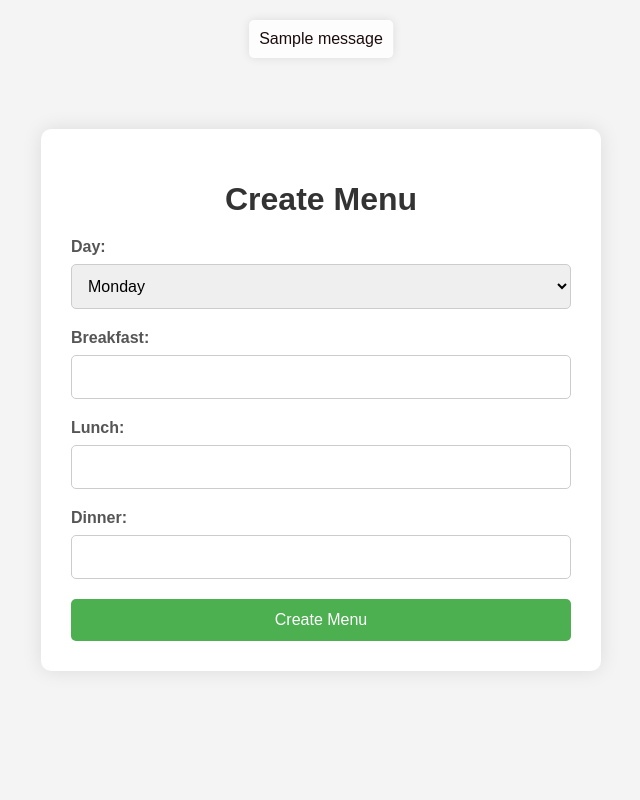
After one commit to azamafridi23/Mess-Management-System-using-Flask, a Flask app: template templates/flashmessages_for_messin.html in a window 1280 px wide. The commit adds this page. Shown: the whole page, without its empty margins (319-959 px from the left). Run offline with Flask 3, Linux system fonts and the light colour scheme; the template is opened without the code that fills it, so the values that code supplies are empty; one stand-in notice (Sample message) is shown.

Commit message:
Flash Messages Added

```diff
--- a/app.py
+++ b/app.py
@@ -148,9 +148,13 @@ def checkin():
                         diff = (current_date - last_entry_date).days
                         print(f'diff = {diff}')
                         if current_time.hour > 20:
-                            return 'NOT ALLOWED TO MESS IN AFTER 11',200
+                            flash('NOT ALLOWED TO MESS IN AFTER 11', 'success')
+                            return redirect(url_for("checkin"))
+
                         elif last_entry[2]=='IN':
-                            return 'ALREADY MESS IN',200
+                            # return 'ALREADY MESS IN',200
+                            flash('ALREADY MESS In', 'success')
+                            return redirect(url_for("checkin"))
                         else:
                             counter = diff
                             cursor.execute('''INSERT INTO BREAKFAST (User_id, Check_status, Date,Time, Counter) VALUES (?, ?, ?, ?,?)''', (user_id,'IN',current_date_str,current_time_str,counter))
@@ -175,9 +179,13 @@ def checkin():
                         diff = (current_date - last_entry_date).days
                         print(f'diff = {diff}')
                         if current_time.hour > 20:
-                            return 'NOT ALLOWED TO MESS IN AFTER 11',200
+                            # return 'NOT ALLOWED TO MESS IN AFTER 11',200
+                            flash('NOT ALLOWED TO MESS IN AFTER 11', 'success')
+                            return redirect(url_for("checkin"))
                         elif last_entry[2]=='IN':
-                            return 'ALREADY MESS IN',200
+                            # return 'ALREADY MESS IN',200
+                            flash('Mess Already In', 'success')
+                            return redirect(url_for("checkin"))
                         else:
                             counter =  diff
                             cursor.execute('''INSERT INTO LD (User_id, Check_status, Date,Time,Counter) VALUES (?, ?, ?, ?,?)''', (user_id,'IN',current_date_str,current_time_str,counter))
@@ -185,7 +193,9 @@ def checkin():
                     # Don't forget to close the cursor and connection when done
                     cursor.close()
                     conn_ld.close()
-                return 'ok'
+                # return 'ok'
+                flash('Your Mess Is In Now', 'success')
+                return redirect(url_for("checkin"))
             except sqlite3.Error as e:
                 print('xx = ',e)
                 return 'STUDENT_CHECKIN VIEW ERROR', 500
@@ -230,15 +240,21 @@ def checkout():
                     print(f'le = ',last_entry)
 
                     if last_entry is None:
-                        return 'MESS ALREADY OUT',200
+                        # return 'MESS ALREADY OUT',200
+                        flash('MESS ALREADY OUT', 'success')
+                        return redirect(url_for("checkout"))
                     else:
                         last_entry_date = datetime.strptime(last_entry[3], "%Y-%m-%d").date()
                         diff = (current_date - last_entry_date).days
                         print(f'diff = {diff}')
                         if current_time.hour > 20:
-                            return 'NOT ALLOWED TO MESS OUT AFTER 11',200
+                            # return 'NOT ALLOWED TO MESS OUT AFTER 11',200
+                            flash('NOT ALLOWED TO MESS OUT AFTER 11', 'success')
+                            return redirect(url_for("checkout"))
                         elif last_entry[2]=='OUT':
-                            return 'ALREADY MESS OUT',200
+                            # return 'ALREADY MESS OUT',200
+                            flash('MESS ALREADY OUT', 'success')
+                            return redirect(url_for("checkout"))
                         else:
                             counter = last_entry[5] + diff
                             cursor.execute('''INSERT INTO BREAKFAST (User_id, Check_status, Date,Time, Counter) VALUES (?, ?, ?, ?,?)''', (user_id,'OUT',current_date_str,current_time_str,counter))
@@ -262,9 +278,13 @@ def checkout():
                         diff = (current_date - last_entry_date).days
                         print(f'diff = {diff}')
                         if current_time.hour > 20:
-                            return 'NOT ALLOWED TO MESS OUT AFTER 11',200
+                            # return 'NOT ALLOWED TO MESS OUT AFTER 11',200
+                            flash('NOT ALLOWED TO MESS OUT AFTER 11', 'success')
+                            return redirect(url_for("checkout"))
                         elif last_entry[2]=='OUT':
-                            return 'ALREADY MESS OUT',200
+                            # return 'ALREADY MESS OUT',200
+                            flash('MESS ALREADY OUT', 'success')
+                            return redirect(url_for("checkout"))
                         else:
                             counter = last_entry[5] + diff
                             cursor.execute('''INSERT INTO LD (User_id, Check_status, Date,Time,Counter) VALUES (?, ?, ?, ?,?)''', (user_id,'OUT',current_date_str,current_time_str,counter))
@@ -272,7 +292,9 @@ def checkout():
                     # Don't forget to close the cursor and connection when done
                     cursor.close()
                     conn_ld.close()
-                return 'ok'
+                # return 'ok'
+                flash('YOUR MESS IS OUT NOW', 'success')
+                return redirect(url_for("checkout"))
             except sqlite3.Error as e:
                 print('xx = ',e)
                 return 'STUDENT_CHECKIN VIEW ERROR', 500
--- /dev/null
+++ b/templates/flashmessages_for_messin.html
@@ -0,0 +1,125 @@
+<!DOCTYPE html>
+<html lang="en">
+<head>
+    <meta charset="UTF-8">
+    <meta name="viewport" content="width=device-width, initial-scale=1.0">
+    <title>Create Menu</title>
+    <style>
+        body {
+            font-family: Arial, sans-serif;
+            background-color: #f4f4f4;
+            margin: 0;
+            padding: 0;
+            display: flex;
+            justify-content: center;
+            align-items: center;
+            min-height: 100vh;
+        }
+
+        .container {
+            width: 90%;
+            max-width: 500px;
+            padding: 30px;
+            background-color: #fff;
+            border-radius: 10px;
+            box-shadow: 0 0 20px rgba(0, 0, 0, 0.1);
+        }
+
+        h1 {
+            text-align: center;
+            margin-bottom: 20px;
+            color: #333;
+        }
+
+        form {
+            display: flex;
+            flex-direction: column;
+        }
+
+        label {
+            font-weight: bold;
+            margin-bottom: 8px;
+            color: #555;
+        }
+
+        select, input[type="text"] {
+            padding: 12px;
+            margin-bottom: 20px;
+            border: 1px solid #ccc;
+            border-radius: 5px;
+            font-size: 16px;
+            outline: none;
+            transition: border-color 0.3s;
+        }
+
+        select:focus, input[type="text"]:focus {
+            border-color: #4CAF50;
+        }
+
+        button[type="submit"] {
+            padding: 12px 20px;
+            background-color: #4CAF50;
+            color: white;
+            border: none;
+            border-radius: 5px;
+            cursor: pointer;
+            font-size: 16px;
+            transition: background-color 0.3s;
+        }
+
+        button[type="submit"]:hover {
+            background-color: #45a049;
+        }
+        .flash-message-container {
+            text-align: center;
+            position: absolute;
+            top: 20px; /* Adjust top position as needed */
+            left: 50%;
+            transform: translateX(-50%);
+            background-color: rgba(255, 255, 255, 0.8); /* Adjust opacity as needed */
+            padding: 10px;
+            border-radius: 5px;
+            box-shadow: 0px 0px 10px rgba(0, 0, 0, 0.1); /* Optional: Add box shadow for better visibility */
+        }
+    </style>
+</head>
+<body>
+    <div class="container2" style="color: rgb(28, 13, 13);">
+        <!-- Flash messages -->
+        <div class="flash-message-container">
+            {% with messages = get_flashed_messages(with_categories=true) %}
+            {% if messages %}
+            {% for category, message in messages %}
+            <div class="alert alert-{{ category }}">
+                {{ message }}
+            </div>
+            {% endfor %}
+            {% endif %}
+            {% endwith %}
+        </div>
+    </div>
+    <div class="container">
+        <h1>Create Menu</h1>
+        <form id="createMenuForm" method="POST" action="/create_menu_auth">
+            <label for="day">Day:</label>
+            <select name="day" id="day">
+                <option value="Monday">Monday</option>
+                <option value="Tuesday">Tuesday</option>
+                <option value="Wednesday">Wednesday</option>
+                <option value="Thursday">Thursday</option>
+                <option value="Friday">Friday</option>
+                <option value="Saturday">Saturday</option>
+                <option value="Sunday">Sunday</option>
+            </select>
+            <label for="breakfast">Breakfast:</label>
+            <input type="text" name="breakfast" id="breakfast" required>
+            <label for="lunch">Lunch:</label>
+            <input type="text" name="lunch" id="lunch" required>
+            <label for="dinner">Dinner:</label>
+            <input type="text" name="dinner" id="dinner" required>
+            <button type="submit">Create Menu</button>
+        </form>
+    </div>
+
+</body>
+</html>
```
Also changed, not shown: templates/Mess_In_out.html (+25 -0 lines), templates/mess_checkin.html (+25 -1 lines), breakfast.db, payment.db, 1 other file.
